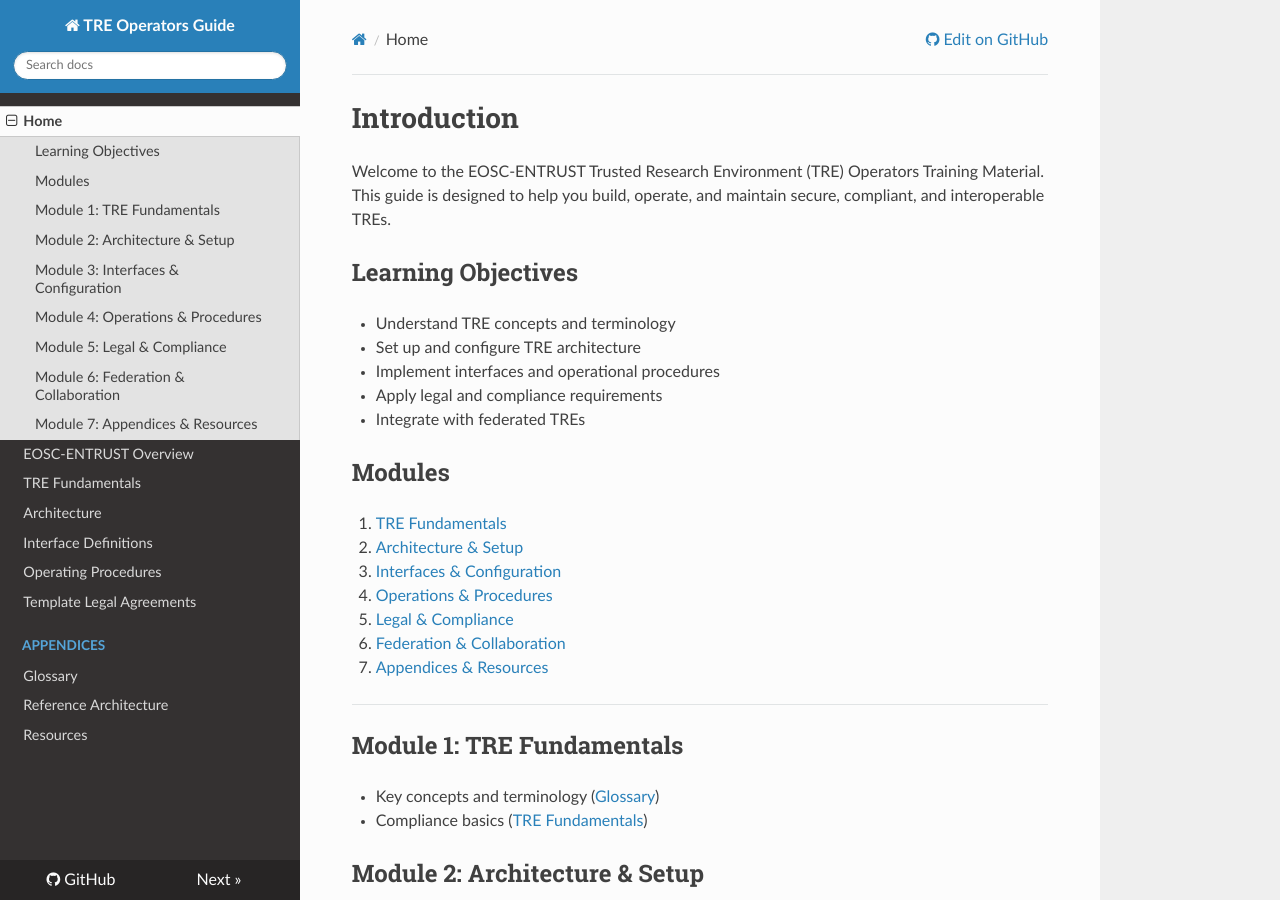
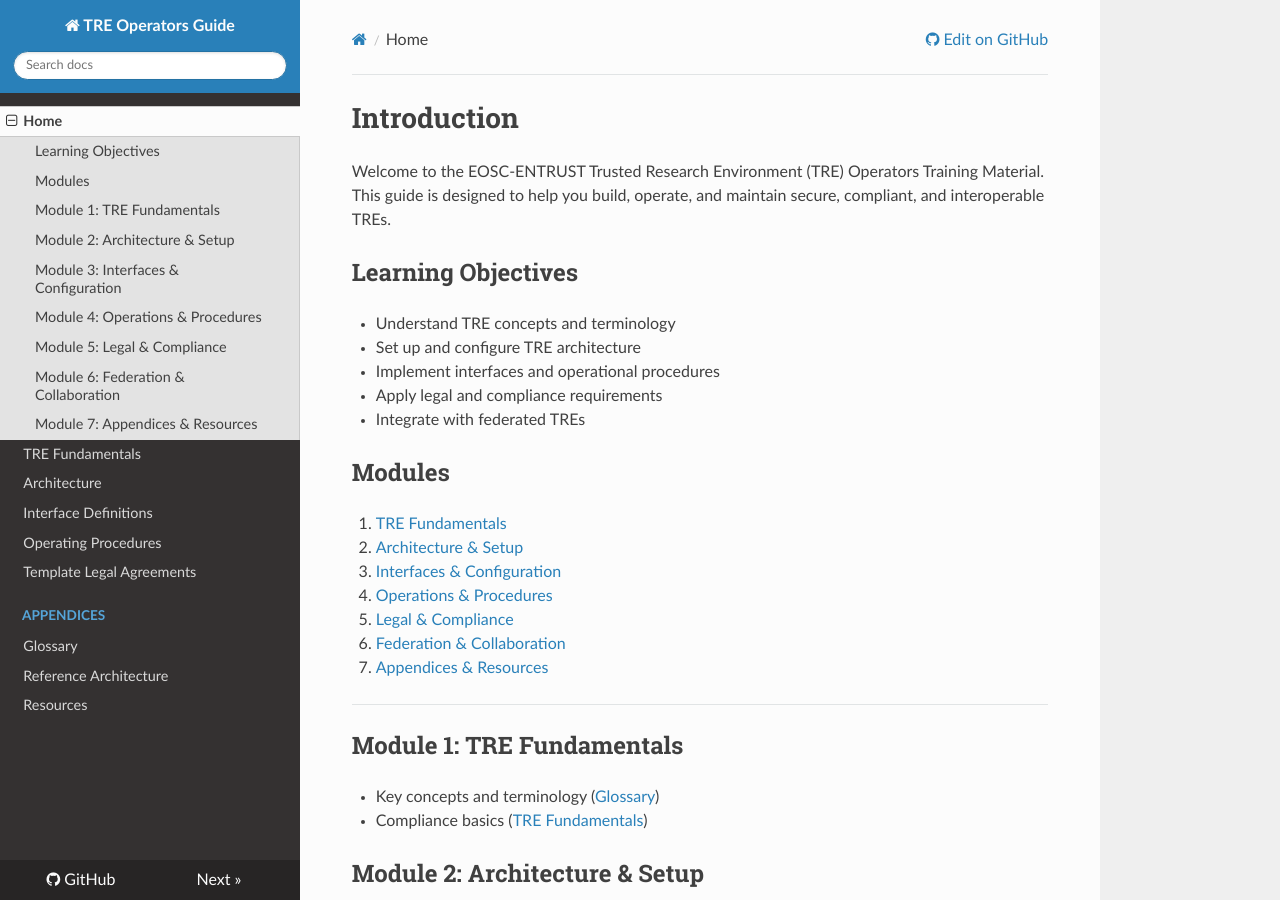
Before and after one commit to unioslo/tre-operators-docs, an MkDocs documentation site: the page built from docs/index.md, in a window 1280 px wide and 900 px high. Built offline with MkDocs 1.6.1, drawn with Linux system fonts in a browser that asks for light colours; nearby versions of some CDN libraries.

Commit message:
Remove EOSC-ENTRUST Overview from navigation in mkdocs.yml

```diff
--- a/mkdocs.yml
+++ b/mkdocs.yml
@@ -8,7 +8,6 @@
 
 nav:
   - Home: index.md
-  - EOSC-ENTRUST Overview: eosc-overview.md
   - TRE Fundamentals: fundamentals.md
   - Architecture: modules/architecture/index.md
   - Interface Definitions: modules/interfaces/index.md
```
